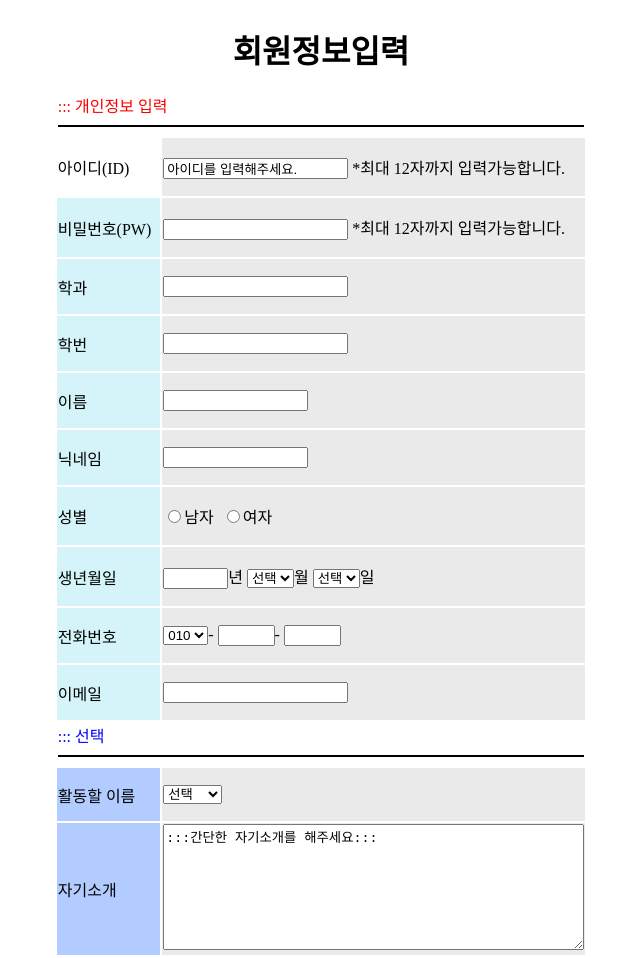
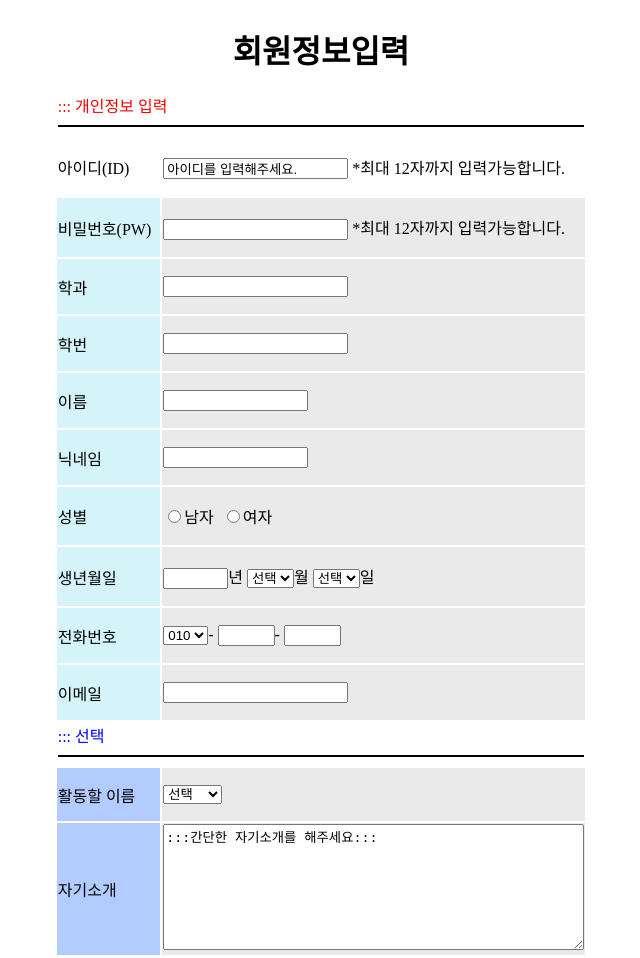
Before and after one commit to te06049/StudyWITH, a plain HTML site: page index.html in a window 1280 px wide. Shown: the top 958 px of the page, without its empty margins (319-959 px from the left). Drawn offline with Linux system fonts and the light colour scheme.

Commit message:
Update index.html

```diff
--- a/index.html
+++ b/index.html
@@ -21,7 +21,7 @@
 
 <tr>
 <td bgcolor=""> 아이디(ID)&nbsp;&nbsp;</td>
-<td bgcolor="#EAEAEA"><p><input type="textbox" name="textbox1" value="아이디를 입력해주세요." maxlength="12" size="20"> *최대 12자까지 입력가능합니다.</td>
+<td bgcolor=""><p><input type="textbox" name="textbox1" value="아이디를 입력해주세요." maxlength="12" size="20"> *최대 12자까지 입력가능합니다.</td>
 </tr>
 
 <tr>
```
